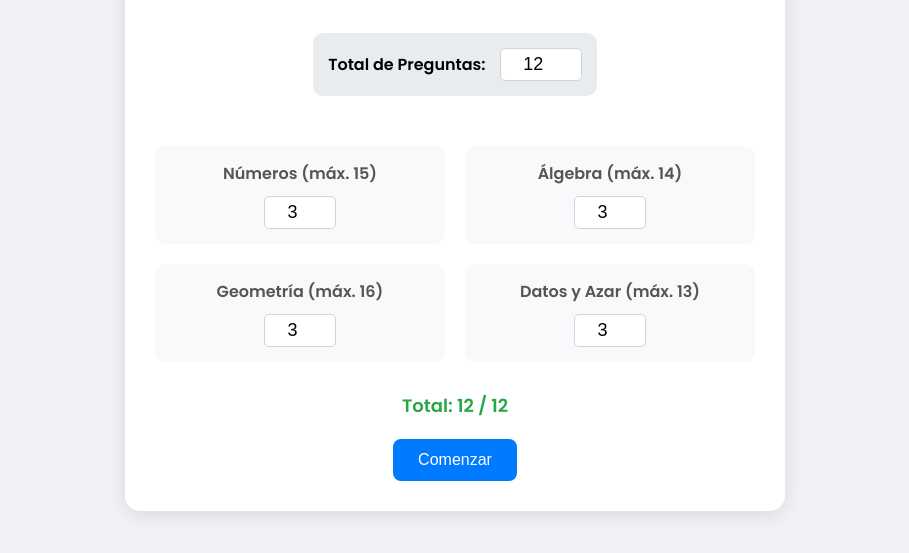
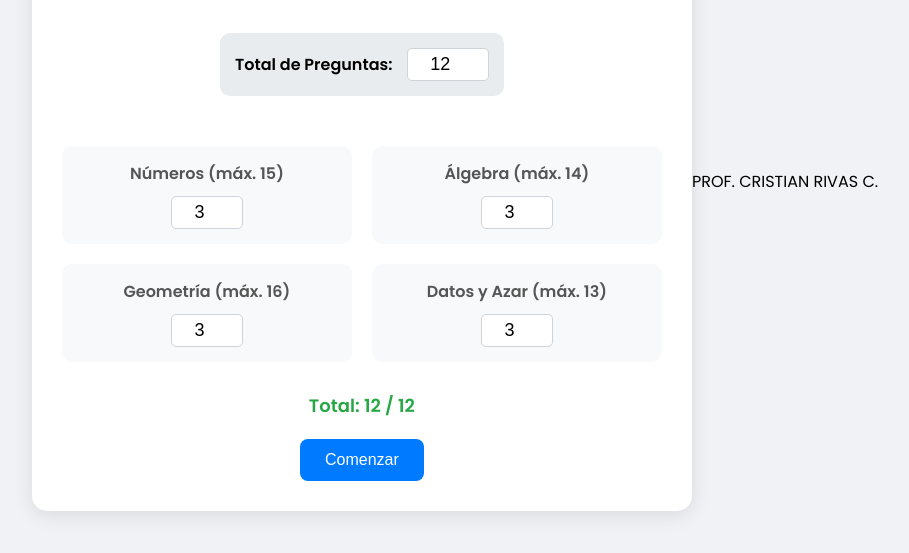
Before and after one commit to cristianrivas-creator/SIMCE_2025, a plain HTML site: page index.html in a window 1280 px wide. Shown: the part 219-772 px from the top of the page, without its empty margins (185-1094 px from the left). Drawn offline with Linux system fonts and the light colour scheme.

Commit message:
Agregado mi nombre al pie de la app

```diff
--- a/index.html
+++ b/index.html
@@ -79,5 +79,8 @@
         </div>
     </div>
     <script src="script.js"></script>
+    <footer>
+        <p>PROF. CRISTIAN RIVAS C.</p>
+    </footer>
 </body>
 </html>
```
